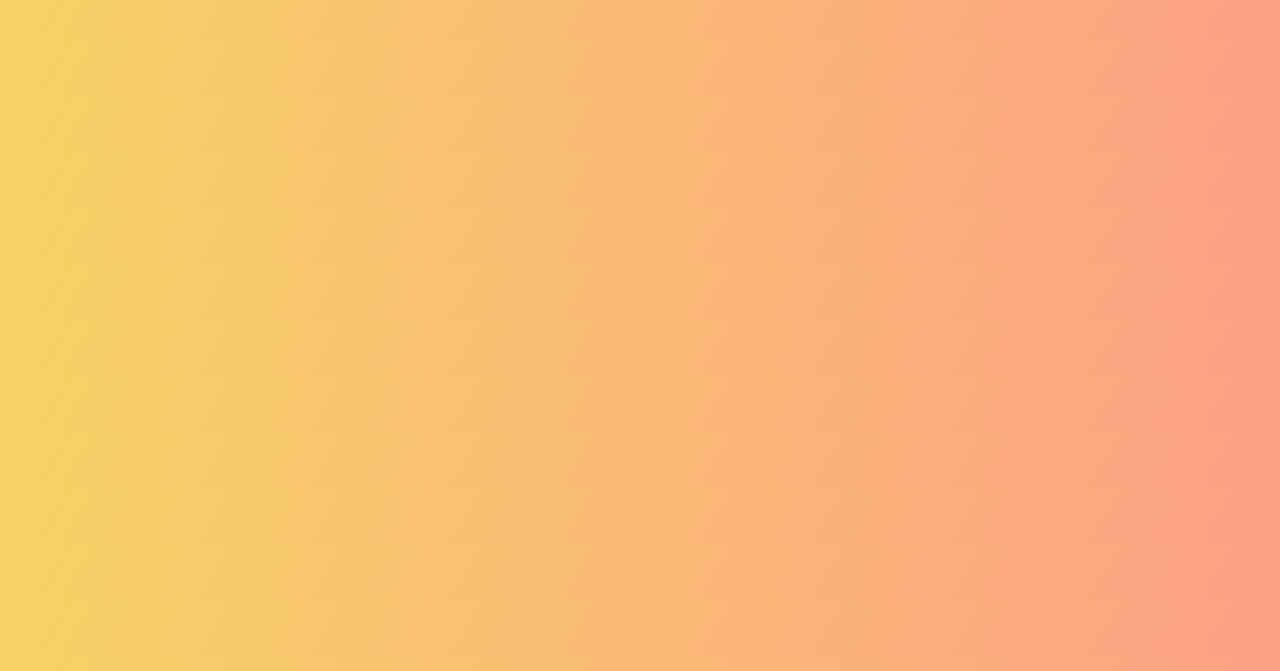
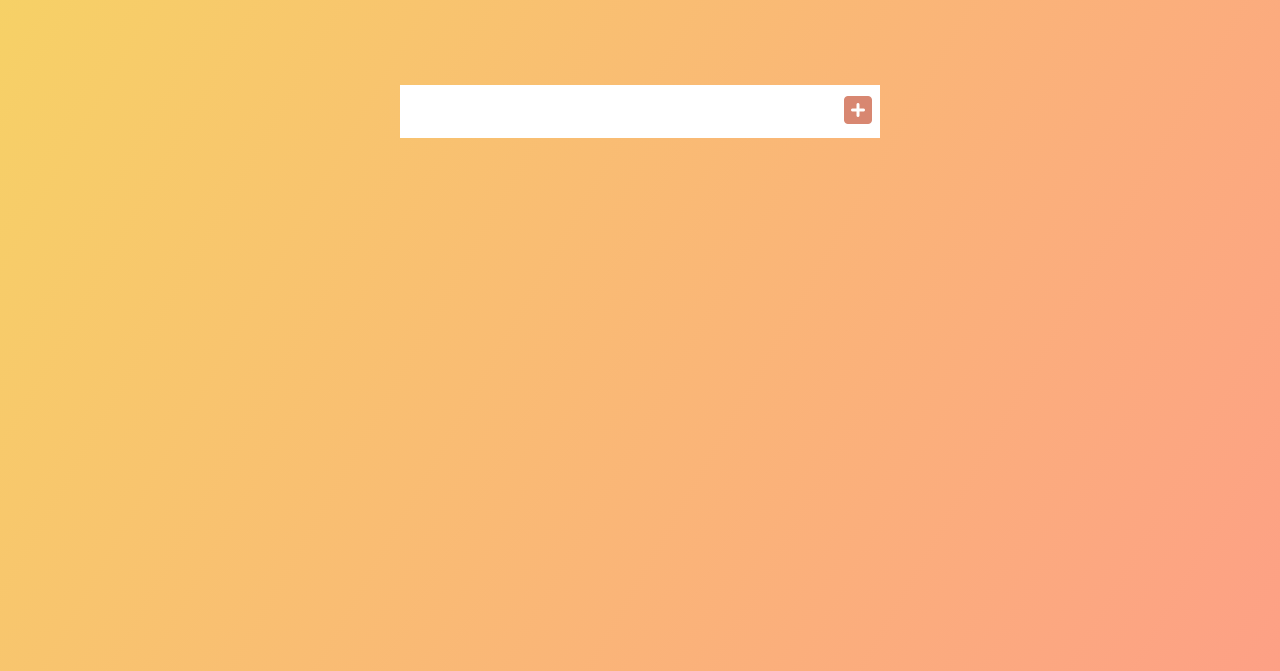
Before and after one commit to miroslavsavel/js-todo-app, a plain HTML site: page index.html in a window 1280 px wide. Shown: the part 129-800 px from the top of the page. Drawn offline with Linux system fonts and the light colour scheme.

Commit message:
finished css styling

```diff
--- a/app.js
+++ b/app.js
@@ -0,0 +1,5 @@
+//selectors
+
+//Event Listeners
+
+//Function
--- a/style.css
+++ b/style.css
@@ -6,4 +6,38 @@
 
 body{
     background-image: linear-gradient(120deg, #f6d365, #fda085);
+    color:aliceblue;
+    font-family: 'Poppins', sans-serif;
+    min-height: 100vh;
 }
+
+header{
+    font-size: 1.5rem;
+}
+
+header,
+form {
+    min-height: 20vh;
+    display: flex;
+    justify-content: center;
+    align-items: center;
+}
+
+form input, form button{
+    padding: 0.5rem;
+    font-size: 2rem;
+    border: none;
+    background: white;
+}
+
+form button{
+    color: #d88771;
+    background: white;
+    cursor: pointer;
+    transition: all 0.3s ease;
+}
+
+form button:hover {
+    background: #d88771;
+    color: white;
+}
```
